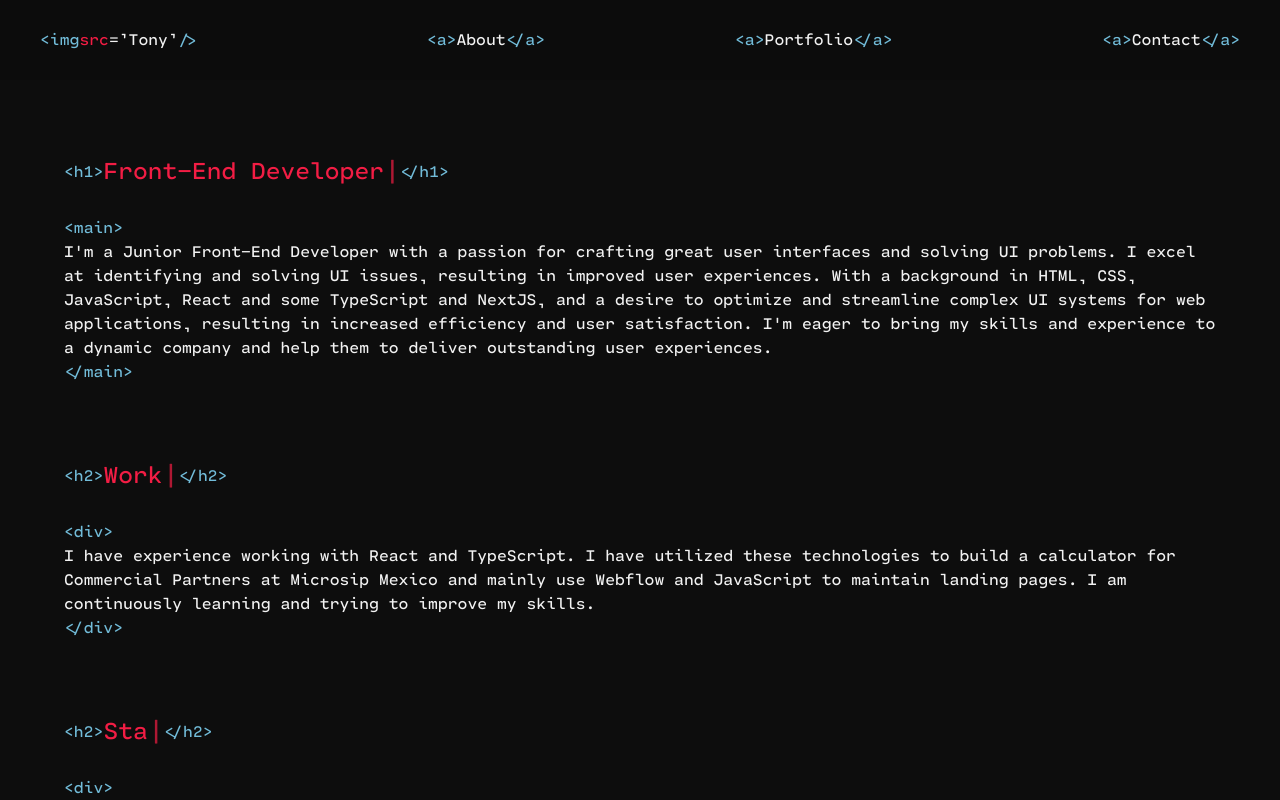
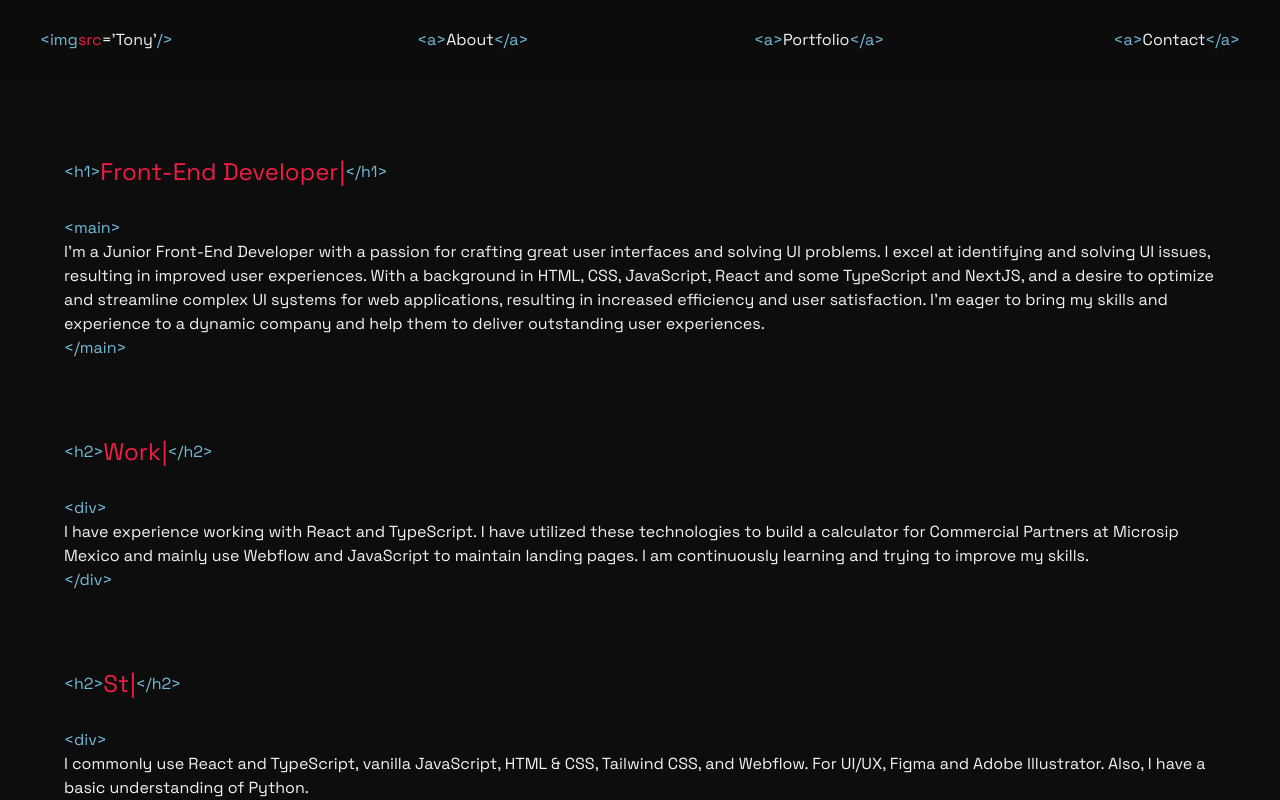
Before and after one commit to AntonioCait/tony-website, a React (Vite) app: page / in a window 1280 px wide. Shown: the top 800 px of the page. Built offline with nearby package versions, Linux system fonts and the light colour scheme.

Commit message:
font test

```diff
--- a/src/index.css
+++ b/src/index.css
@@ -1,12 +1,14 @@
-/* color variables */
+/* google font */
+@import url('https://fonts.googleapis.com/css2?family=Space+Grotesk&display=swap');
 
 /* custom font  Cartograph CF*/
 @font-face {
-	font-family: 'Cartograph CF';
-	src: url('./assets/CartographCF-Regular.ttf') format('truetype');
-	font-weight: normal;
+	/* font-family: 'Cartograph CF';
+	src: url('./assets/CartographCF-Regular.ttf') format('truetype'); */
+	/* font-family: 'Space Grotesk', sans-serif; */
+	/* font-weight: normal;
 	font-style: normal;
-	font-display: swap;
+	font-display: swap; */
 }
 
 :root {
@@ -39,4 +41,5 @@
 	box-sizing: border-box;
 	padding: 0;
 	margin: 0;
+	font-family: 'Space Grotesk', sans-serif;
 }
```
